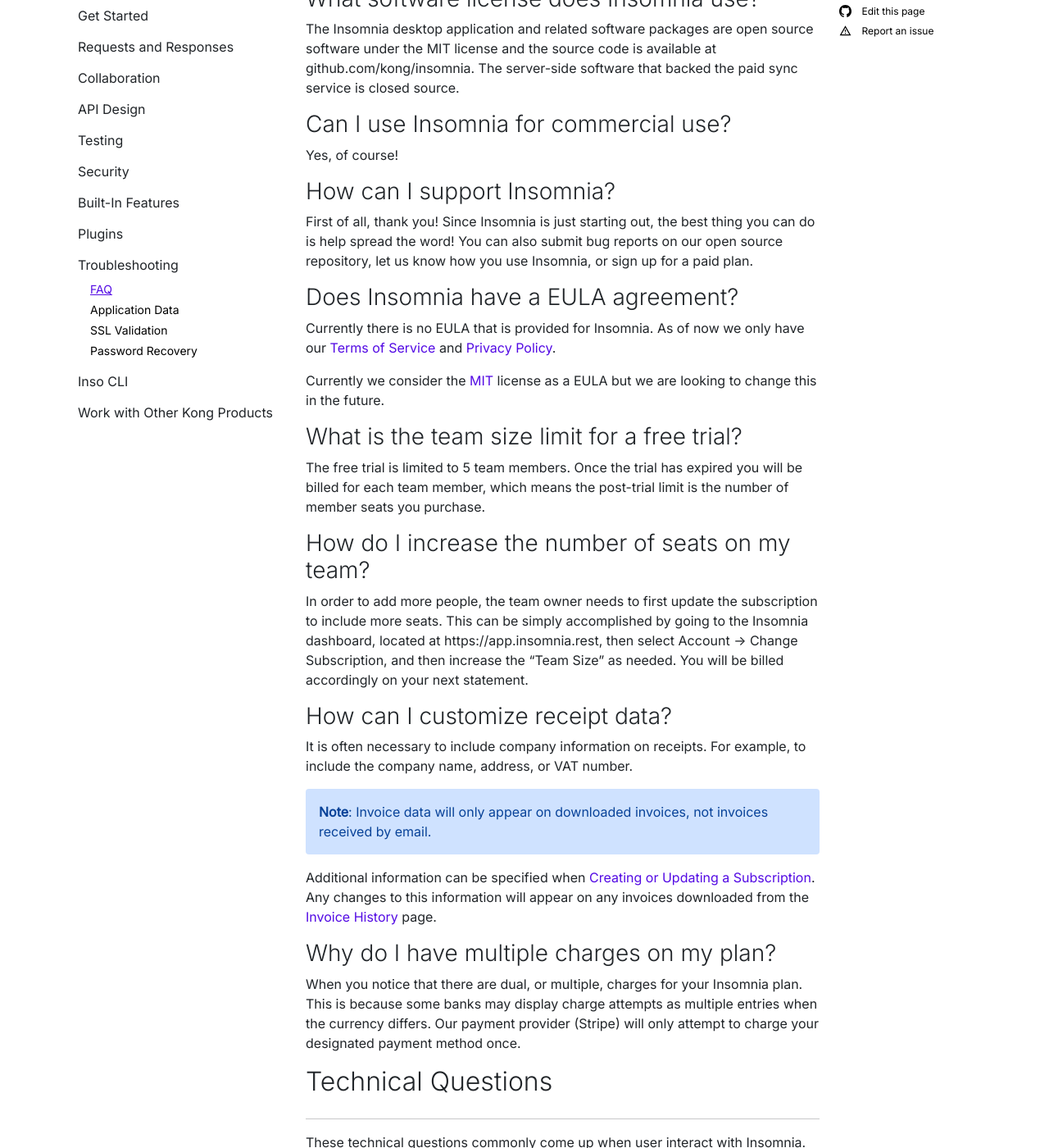
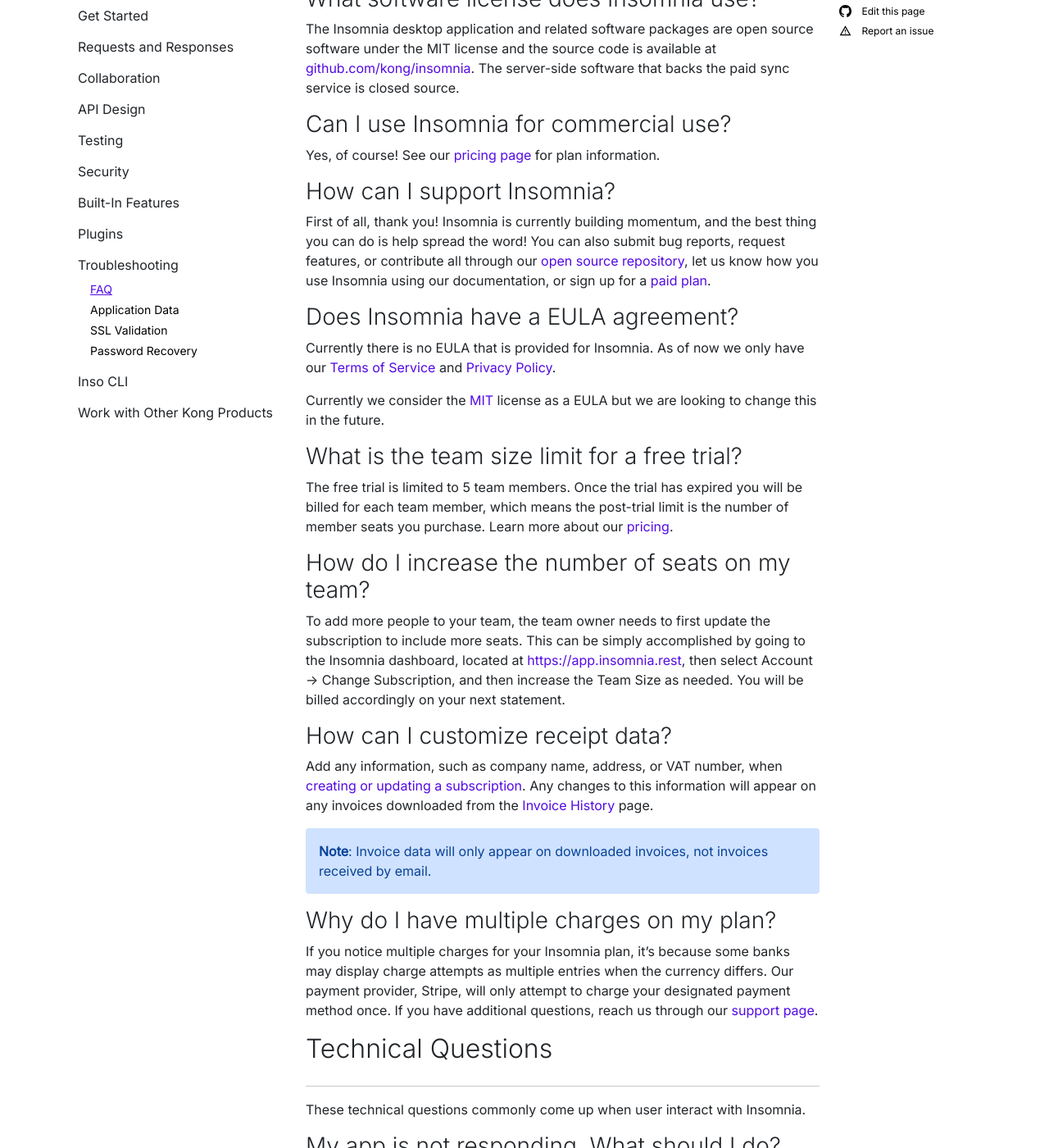
Before and after one commit to Kong/insomnia-docs, a Jekyll site: the page built from docs/insomnia/faq.md, in a window 1280 px wide and 1400 px high, scrolled down 527 px. Shown: the whole window at 82% size. Built offline with Jekyll 4.4.1, drawn with Linux system fonts in a browser that asks for light colours; comment, search, counter and statistics services are not loaded; some of the changed text lies outside the part shown.

Commit message:
[DOCU-2062] Add notes about third-party plugins (#69)

```diff
--- a/docs/insomnia/faq.md
+++ b/docs/insomnia/faq.md
@@ -5,7 +5,7 @@
 category-url: support
 ---
 
-Here are the answers to the most frequently asked questions that we receive. For support, see our [support community page](https://insomnia.rest/support).
+Here are the answers to the most frequently asked questions that we receive. For community support, see our [support page](https://insomnia.rest/support).
 
 ## General Questions
 <hr>
@@ -22,15 +22,15 @@
 
 ### What software license does Insomnia use?
 
-The Insomnia desktop application and related software packages are open source software under the MIT license and the source code is available at github.com/kong/insomnia. The server-side software that backed the paid sync service is closed source.
+The Insomnia desktop application and related software packages are open source software under the MIT license and the source code is available at [github.com/kong/insomnia](https://github.com/Kong/insomnia). The server-side software that backs the paid sync service is closed source.
 
 ### Can I use Insomnia for commercial use?
 
-Yes, of course!
+Yes, of course! See our [pricing page](https://insomnia.rest/pricing) for plan information.
 
 ### How can I support Insomnia?
 
-First of all, thank you! Since Insomnia is just starting out, the best thing you can do is help spread the word! You can also submit bug reports on our open source repository, let us know how you use Insomnia, or sign up for a paid plan.
+First of all, thank you! Insomnia is currently building momentum, and the best thing you can do is help spread the word! You can also submit bug reports, request features, or contribute all through our [open source repository](https://github.com/Kong/insomnia), let us know how you use Insomnia using our documentation, or sign up for a [paid plan](https://insomnia.rest/pricing).
 
 ### Does Insomnia have a EULA agreement?
 
@@ -40,24 +40,22 @@
 
 ### What is the team size limit for a free trial?
 
-The free trial is limited to 5 team members. Once the trial has expired you will be billed for each team member, which means the post-trial limit is the number of member seats you purchase.
+The free trial is limited to 5 team members. Once the trial has expired you will be billed for each team member, which means the post-trial limit is the number of member seats you purchase. Learn more about our [pricing](https://insomnia.rest/pricing).
 
 ### How do I increase the number of seats on my team?
 
-In order to add more people, the team owner needs to first update the subscription to include more seats. This can be simply accomplished by going to the Insomnia dashboard, located at https://app.insomnia.rest, then select Account -> Change Subscription, and then increase the "Team Size" as needed. You will be billed accordingly on your next statement.
+To add more people to your team, the team owner needs to first update the subscription to include more seats. This can be simply accomplished by going to the Insomnia dashboard, located at [https://app.insomnia.rest](https://app.insomnia.rest), then select Account -> Change Subscription, and then increase the Team Size as needed. You will be billed accordingly on your next statement.
 
 ### How can I customize receipt data?
 
-It is often necessary to include company information on receipts. For example, to include the company name, address, or VAT number.
+Add any information, such as company name, address, or VAT number, when [creating or updating a subscription](https://app.insomnia.rest/app/subscribe/). Any changes to this information will appear on any invoices downloaded from the [Invoice History](https://app.insomnia.rest/app/invoices/) page.
 
 {:.alert .alert-primary}
 **Note**: Invoice data will only appear on downloaded invoices, not invoices received by email.
 
-Additional information can be specified when [Creating or Updating a Subscription](https://app.insomnia.rest/app/subscribe/). Any changes to this information will appear on any invoices downloaded from the [Invoice History](https://app.insomnia.rest/app/invoices/) page.
-
 ### Why do I have multiple charges on my plan?
 
-When you notice that there are dual, or multiple, charges for your Insomnia plan. This is because some banks may display charge attempts as multiple entries when the currency differs. Our payment provider (Stripe) will only attempt to charge your designated payment method once.
+If you notice multiple charges for your Insomnia plan, it's because some banks may display charge attempts as multiple entries when the currency differs. Our payment provider, Stripe, will only attempt to charge your designated payment method once. If you have additional questions, reach us through our [support page](https://insomnia.rest/support).
 
 ## Technical Questions
 <hr>
@@ -66,7 +64,7 @@
 
 ### My app is not responding. What should I do?
 
-Sometimes, if you make a request that returns a lot of data, Insomnia will become unresponsive. If this happens, you can manually delete the large response file by doing the following.
+Sometimes, if you make a request that returns a lot of data, Insomnia will become unresponsive. If this happens, manually delete the large response file by doing the following.
 
 1. Locate the Application Data Folder
 
@@ -88,10 +86,10 @@
 
 ### Why don’t I see anything after importing a backup?
 
-The import/export feature acts similarly to copying files in a filesystem. If the import contains data that originated from your application, data will be overwritten. However, if the import contains data that did not originate from your application, new data (including request collections / design documents) may have be created.
+The import/export feature acts similarly to copying files in a filesystem. If the import contains data that originated from your application, data will be overwritten. However, if the import contains data that did not originate from your application, new data (including Request Collections and Design Documents) may have be created.
 
 {:.alert .alert-primary}
-**Note**: You can check for newly created Collections and Documents on the Dashboard.
+**Note**: Check for newly created Collections and Documents on the Dashboard.
 
 ### Where does the application store data?
 
@@ -101,7 +99,7 @@
 * `XDG_CONFIG_HOME/Insomnia` or `~/.config/Insomnia` on Linux
 * `~/Library/Application Support/Insomnia` on macOS
 
-The app data directory can also be shown by navigating to Help > Show App Data Folder.
+The app data directory can also be shown by navigating to **Help** > **Show App Data Folder**.
 
 ### Where does the application store logs?
 
@@ -111,12 +109,16 @@
 * `$XDG_CONFIG_HOME/Insomnia/logs` or `~/.config/Insomnia/logs` on Linux
 * `~/Library/Logs/Insomnia` on macOS
 
-You can open the parent folder, by navigating to Help > Show App Logs Folder in Insomnia.
+Open the parent folder by navigating to **Help** > **Show App Logs Folder** in Insomnia.
 
 ### Where do I find keyboard shortcuts?
 
-A list of all keyboard shortcuts can be found within the application under Preferences > Keyboard.
+A list of all keyboard shortcuts can be found within the application under **Preferences** > **Keyboard**.
 
 ### Where does Insomnia store environment information on a Linux (snap) install?
 
 Various forms of user data, log files and environment information — the kind of data that’s generated and consumed by applications during operations can be located in the `/var/snap/` directory. Additionally, the `~/snap` directory that exists in a user’s home directory will contain directories using some of the names seen in `/var/snap`. These directories are meant to store versioned data related to settings used by your user account.
+
+### I'm having issues with a third-party plugin
+
+Insomnia cannot make guarantees around the usability, maintenance, and security of third-party plugins. If you're having issues with a plugin built and maintained by the Insomnia team, reach out to [our community](https://insomnia.rest/support).
```
Also changed, not shown: docs/insomnia/introduction-to-plugins.md (+2 -2 lines).
